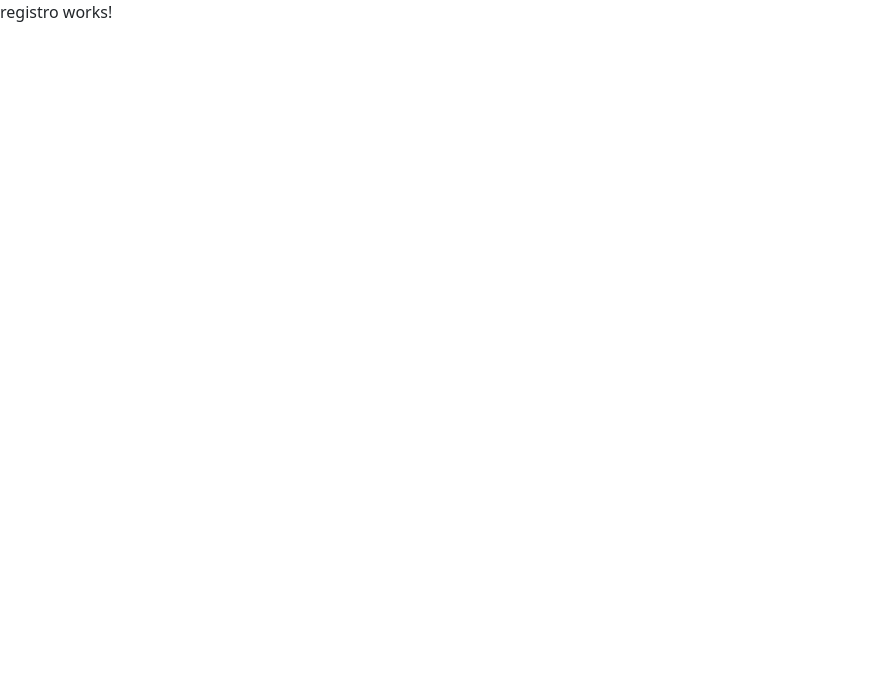
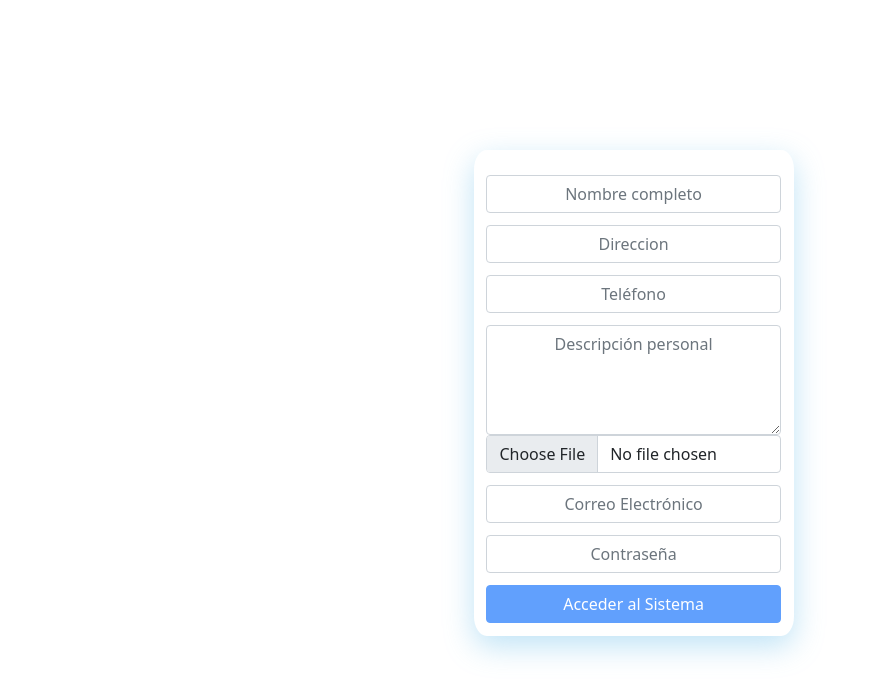
Before and after one commit to ManuelAmoresGonzalez/proyectoIIIdiseno, an Angular app: page /registro in a window 1280 px wide. Shown: the top 698 px of the page, without its empty margins (0-869 px from the left). Built offline with nearby package versions, Linux system fonts and the light colour scheme.

Commit message:
Formulario Registro

```diff
--- a/src/app/registro/registro.component.css
+++ b/src/app/registro/registro.component.css
@@ -0,0 +1,19 @@
+.container{
+    width: 25%;
+    padding: 1%;
+    text-align: center;
+    height: auto;
+    margin-left: 37%;
+    margin-top: 150px;
+    box-shadow: 0 10px 30px 0 rgba(95,186,233,0.4);
+    border-radius: 4%;
+}
+h6{
+    color: rgb(121, 126, 121)
+}
+
+.block{
+    width: 100%;
+    text-align: center;
+    margin-top: 12px;
+}
--- a/src/app/registro/registro.component.html
+++ b/src/app/registro/registro.component.html
@@ -1 +1,12 @@
-<p>registro works!</p>
+<div class="container">
+    <form   (ngSubmit)="guardar()" #miFormulario="ngForm" autocomplete="off">
+        <input  type="text" class="form-control block" ngModel  name="name" placeholder="Nombre completo" required>
+        <input  type="text" class="form-control block" ngModel  name="direction" placeholder="Direccion" required>
+        <input  type="text" class="form-control block" ngModel  name="phone" placeholder="Teléfono" required>
+        <textarea class="form-control block" ngModel name="description" rows="4" placeholder="Descripción personal" required></textarea>
+        <input class="form-control" type="file" id="formFile">
+        <input type="email" class="form-control block" ngModel name="correo" placeholder="Correo Electrónico" required>
+        <input type="text" class="form-control block" ngModel name="password" placeholder="Contraseña" required>
+        <button type="submit" [disabled]="miFormulario.invalid" class="btn btn-primary  block"> Acceder al Sistema </button>
+    </form>
+</div>
--- a/src/app/registro/registro.component.ts
+++ b/src/app/registro/registro.component.ts
@@ -1,4 +1,8 @@
-import { Component, OnInit } from '@angular/core';
+import { Component, OnInit, ViewChild } from '@angular/core';
+import { NgForm } from '@angular/forms';
+import { Router } from '@angular/router';
+import Swal from 'sweetalert2';
+
 
 @Component({
   selector: 'app-registro',
@@ -7,9 +11,20 @@ import { Component, OnInit } from '@angular/core';
 })
 export class RegistroComponent implements OnInit {
 
-  constructor() { }
+  @ViewChild('miFormulario') miFormulario !: NgForm;
+  constructor(public router: Router) { }
 
   ngOnInit(): void {
   }
 
+  guardar(){
+
+    console.log(this.miFormulario.value.name);
+    console.log(this.miFormulario.value.direction);
+    console.log(this.miFormulario.value.phone);
+    console.log(this.miFormulario.value.description);
+    console.log(this.miFormulario.value.correo);
+    console.log(this.miFormulario.value.password);
+
+  }
 }
```
